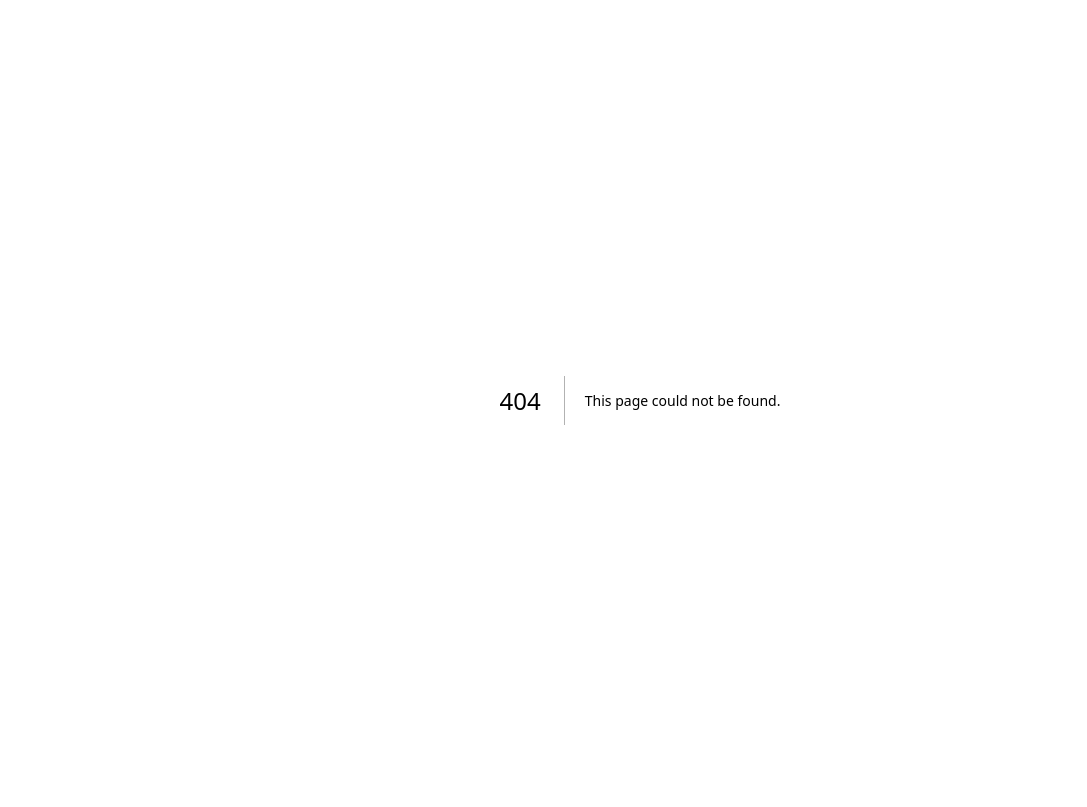
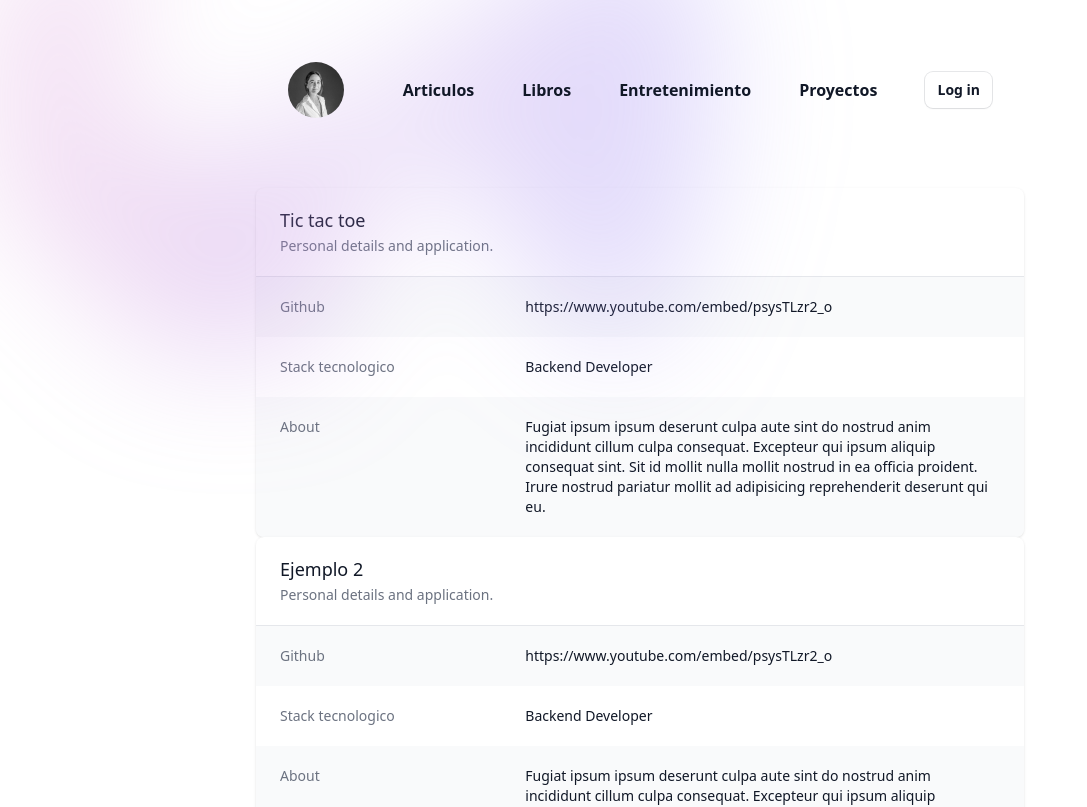
Before and after one commit to camiaguado/camiaguado, a Next.js app: page /projects in a window 1280 px wide. Before the commit this address had no page. Shown: the top 807 px of the page, without its empty margins (0-1087 px from the left). Built offline with nearby package versions, Linux system fonts and the light colour scheme.

Commit message:
add link to the header

```diff
--- a/components/header/header.js
+++ b/components/header/header.js
@@ -6,7 +6,7 @@ const navigation = [
   { name: 'Articulos', href: '#' },
   { name: 'Libros', href: '#' },
   { name: 'Entretenimiento', href: '/animations' },
-  { name: 'Proyectos', href: '#' },
+  { name: 'Proyectos', href: '/projects' }
 ]
 
 export default function Header() {
--- /dev/null
+++ b/pages/projects.js
@@ -0,0 +1,42 @@
+import Layout from '../components/layout/layout';
+import { PaperClipIcon } from '@heroicons/react/20/solid'
+
+const projectsList = [
+    { index: 1, name: 'Tic tac toe', gitUrl: 'https://www.youtube.com/embed/psysTLzr2_o', about: 'Fugiat ipsum ipsum deserunt culpa aute sint do nostrud anim incididunt cillum culpa consequat. Excepteur qui ipsum aliquip consequat sint. Sit id mollit nulla mollit nostrud in ea officia proident. Irure nostrud pariatur mollit ad adipisicing reprehenderit deserunt qui eu.' },
+    { index: 2, name: 'Ejemplo 2', gitUrl: 'https://www.youtube.com/embed/psysTLzr2_o', about: 'Fugiat ipsum ipsum deserunt culpa aute sint do nostrud anim incididunt cillum culpa consequat. Excepteur qui ipsum aliquip consequat sint. Sit id mollit nulla mollit nostrud in ea officia proident. Irure nostrud pariatur mollit ad adipisicing reprehenderit deserunt qui eu.' },
+    { index: 3, name: 'Ejemplo 3', gitUrl: 'https://www.youtube.com/embed/psysTLzr2_os', about: 'Fugiat ipsum ipsum deserunt culpa aute sint do nostrud anim incididunt cillum culpa consequat. Excepteur qui ipsum aliquip consequat sint. Sit id mollit nulla mollit nostrud in ea officia proident. Irure nostrud pariatur mollit ad adipisicing reprehenderit deserunt qui eu.' },
+    { index: 4, name: 'Ejemplo 4', gitUrl: 'https://www.youtube.com/embed/psysTLzr2_o', about: 'Fugiat ipsum ipsum deserunt culpa aute sint do nostrud anim incididunt cillum culpa consequat. Excepteur qui ipsum aliquip consequat sint. Sit id mollit nulla mollit nostrud in ea officia proident. Irure nostrud pariatur mollit ad adipisicing reprehenderit deserunt qui eu.' },
+  ]
+
+export default function Projects() {
+  return (
+    <Layout>
+        {projectsList.map((item) => (
+    <div className="overflow-hidden bg-white shadow sm:rounded-lg">
+      <div className="px-4 py-5 sm:px-6">
+        <h3 className="text-lg font-medium leading-6 text-gray-900">{item.name}</h3>
+        <p className="mt-1 max-w-2xl text-sm text-gray-500">Personal details and application.</p>
+      </div>
+      <div className="border-t border-gray-200">
+        <dl>
+          <div className="bg-gray-50 px-4 py-5 sm:grid sm:grid-cols-3 sm:gap-4 sm:px-6">
+            <dt className="text-sm font-medium text-gray-500">Github</dt>
+            <dd className="mt-1 text-sm text-gray-900 sm:col-span-2 sm:mt-0"><a href={item.gitUrl}>{item.gitUrl}</a></dd>
+          </div>
+          <div className="bg-white px-4 py-5 sm:grid sm:grid-cols-3 sm:gap-4 sm:px-6">
+            <dt className="text-sm font-medium text-gray-500">Stack tecnologico</dt>
+            <dd className="mt-1 text-sm text-gray-900 sm:col-span-2 sm:mt-0">Backend Developer</dd>
+          </div>
+          <div className="bg-gray-50 px-4 py-5 sm:grid sm:grid-cols-3 sm:gap-4 sm:px-6">
+            <dt className="text-sm font-medium text-gray-500">About</dt>
+            <dd className="mt-1 text-sm text-gray-900 sm:col-span-2 sm:mt-0">
+              {item.about}
+            </dd>
+          </div>
+        </dl>
+      </div>
+    </div>
+    ))}
+    </Layout>
+  )
+}
```
